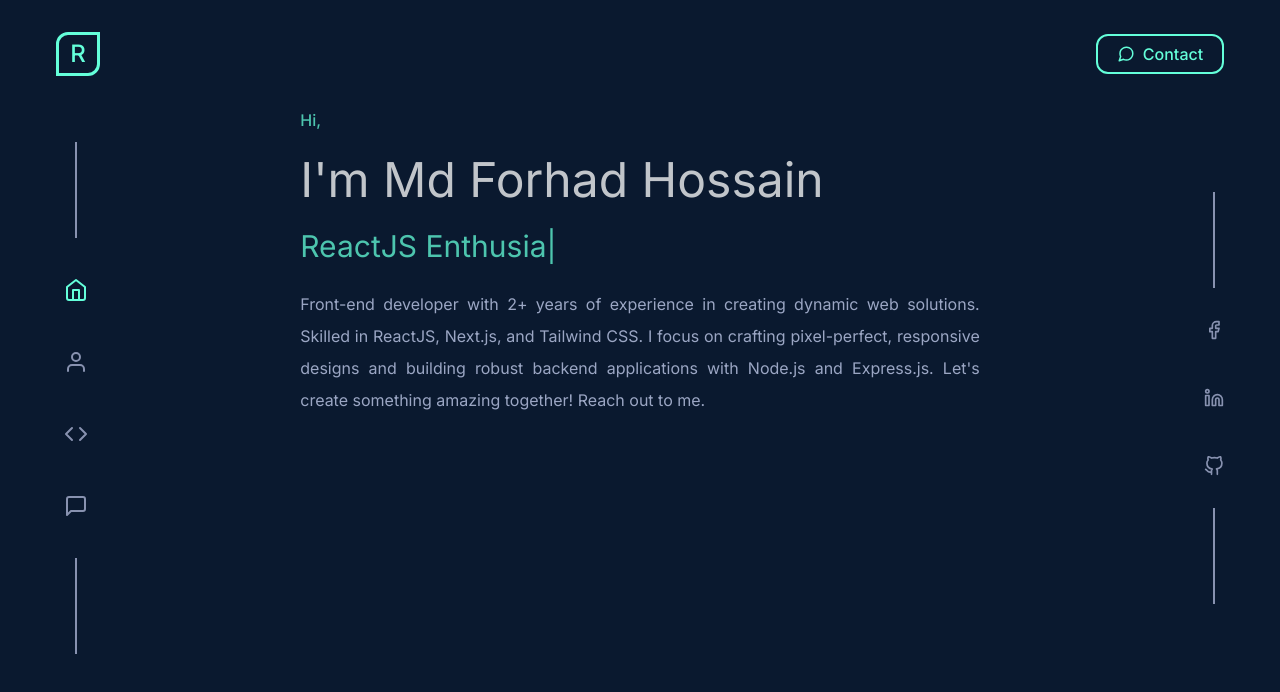
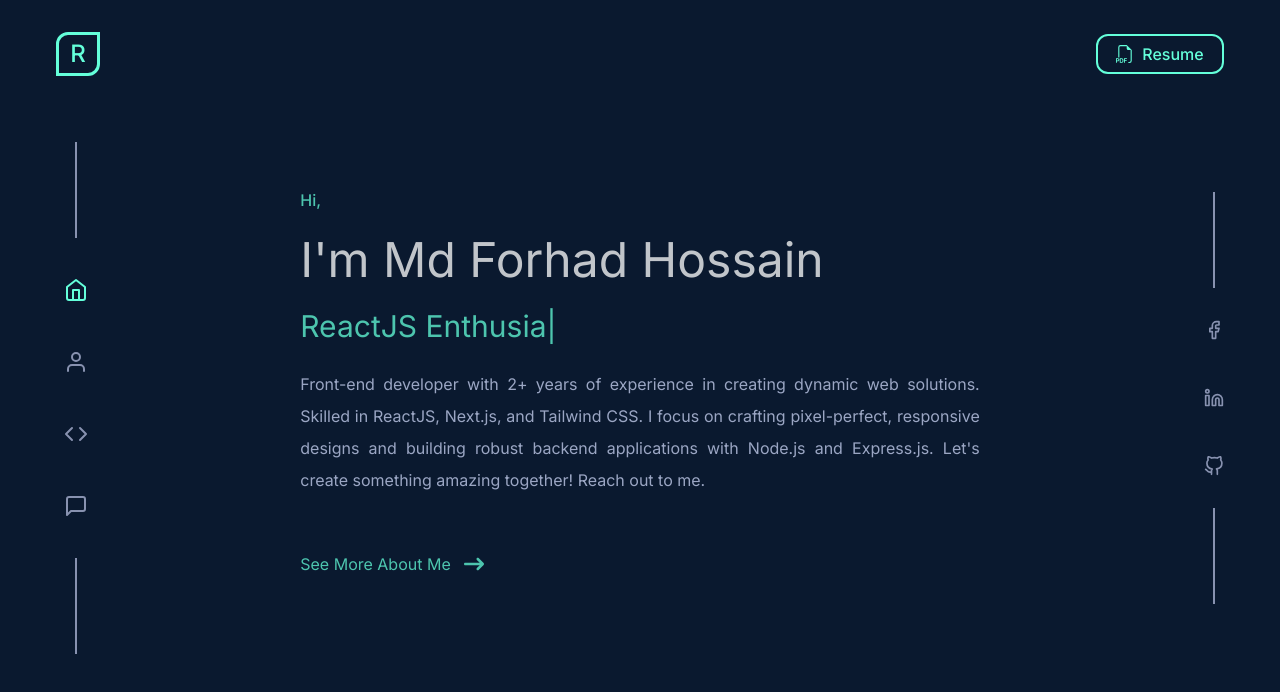
Before and after one commit to MdRahi99/FHR-PORTFOLIO, a Next.js app: page / in a window 1280 px wide. Shown: the top 692 px of the page. Built offline with nearby package versions, Linux system fonts and the light colour scheme.

Commit message:
overview page design done

```diff
--- a/app/components/Menu/TopMenu.jsx
+++ b/app/components/Menu/TopMenu.jsx
@@ -1,21 +1,26 @@
-import { FiMessageCircle } from "react-icons/fi";
+'use client'
+import { BsFiletypePdf } from "react-icons/bs";
 import React from "react";
-import Link from "next/link";
 
 const TopMenu = () => {
+
+  const handleBtn = () => {
+    window.open('/resume.pdf', '_blank');
+  }
+
   return (
     <div className="flex items-center justify-between">
       <div className="p-2 rounded-tl-xl rounded-br-xl border-[3px] w-11 h-11 border-hover flex items-center justify-center">
         <h1 className="font-medium text-hover text-2xl">R</h1>
       </div>
 
-      <Link
-          href="/contact"
+      <button
+          onClick={handleBtn}
           className="flex w-32 items-center justify-center py-1.5 rounded-xl border-2 hover:border-primary hover:text-primary border-hover text-hover transition-all duration-300 ease-in-out"
         >
-          <FiMessageCircle className="text-lg mr-2" />
-          <span className="font-medium">Contact</span>
-        </Link>
+          <BsFiletypePdf className="text-lg mr-2" />
+          <span className="font-medium">Resume</span>
+      </button>
     </div>
   );
 };
--- a/app/components/Overview/Overview.jsx
+++ b/app/components/Overview/Overview.jsx
@@ -1,13 +1,14 @@
 /* eslint-disable react/no-unescaped-entities */
-'use client'
-import Image from 'next/image';
-import React from 'react';
-import profile from '../../../public/images/profile.png';
-import { TypeAnimation } from 'react-type-animation';
+"use client";
+import Image from "next/image";
+import React from "react";
+import profile from "../../../public/images/profile.png";
+import { TypeAnimation } from "react-type-animation";
+import SeeMore from "../SeeMore/SeeMore";
 
 const Overview = () => {
   return (
-    <div className="h-full opacity-75 flex flex-col gap-4">
+    <div className="h-full opacity-75 flex flex-col gap-4 pt-10 lg:pt-20">
       {/* <div className="flex items-center justify-center hover:scale-105 transition-transform duration-300 ease-in-out">
         <Image
           src={profile}
@@ -17,8 +18,8 @@ const Overview = () => {
       </div> */}
 
       <div className="flex flex-col gap-6 w-full lg:w-[70%] mx-auto">
-        <h1 className='text-hover font-medium'>Hi,</h1>
-        <h2 className='text-3xl lg:text-5xl'>I'm Md Forhad Hossain{' '}</h2>
+        <h1 className="text-hover font-medium">Hi,</h1>
+        <h2 className="text-3xl lg:text-5xl">I'm Md Forhad Hossain </h2>
         <h1 className="text-2xl lg:text-3xl font-semibold w-full">
           <span className="text-hover font-normal">
             <TypeAnimation
@@ -32,13 +33,20 @@ const Overview = () => {
               cursor={true}
               cursorStyle="_"
               repeat={Infinity}
-              style={{ display: 'inline-block' }}
+              style={{ display: "inline-block" }}
             />
           </span>
         </h1>
         <p className="text-primary leading-8 text-justify">
-          Front-end developer with 2+ years of experience in creating dynamic web solutions. Skilled in ReactJS, Next.js, and Tailwind CSS. I focus on crafting pixel-perfect, responsive designs and building robust backend applications with Node.js and Express.js. Let's create something amazing together! Reach out to me.
+          Front-end developer with 2+ years of experience in creating dynamic
+          web solutions. Skilled in ReactJS, Next.js, and Tailwind CSS. I focus
+          on crafting pixel-perfect, responsive designs and building robust
+          backend applications with Node.js and Express.js. Let's create
+          something amazing together! Reach out to me.
         </p>
+        <div>
+          <SeeMore url={'/about'} title={`See More About Me`} />
+        </div>
       </div>
     </div>
   );
--- /dev/null
+++ b/app/components/SeeMore/SeeMore.jsx
@@ -0,0 +1,18 @@
+import Link from 'next/link';
+import React from 'react';
+import { FaArrowRightLong } from "react-icons/fa6";
+
+const SeeMore = ({ url, title }) => {
+    return (
+        <div className='mt-8'>
+            <Link href={url} className='flex items-center gap-2 hover:text-primary text-hover cursor-pointer'>
+                {title}
+                <span className='font-bold text-xl animate-moveRight'>
+                    <FaArrowRightLong />
+                </span>
+            </Link>
+        </div>
+    );
+};
+
+export default SeeMore;
--- a/tailwind.config.js
+++ b/tailwind.config.js
@@ -7,6 +7,15 @@ module.exports = {
   ],
   theme: {
     extend: {
+      keyframes: {
+        moveRight: {
+          '0%, 100%': { transform: 'translateX(0)' },
+          '50%': { transform: 'translateX(5px)' },
+        },
+      },
+      animation: {
+        moveRight: 'moveRight 1s infinite',
+      },
       backgroundImage: {
         "gradient-radial": "radial-gradient(var(--tw-gradient-stops))",
         "gradient-conic":
```
Also changed, not shown: 1 other file (tests, documents, lock files or other folders).
